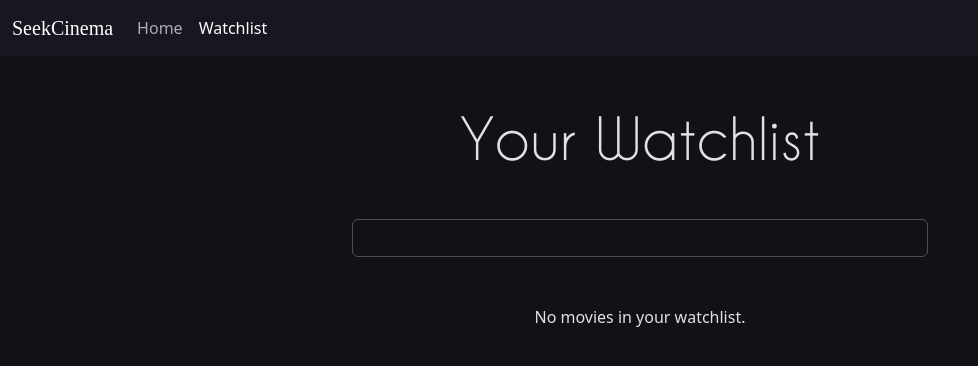
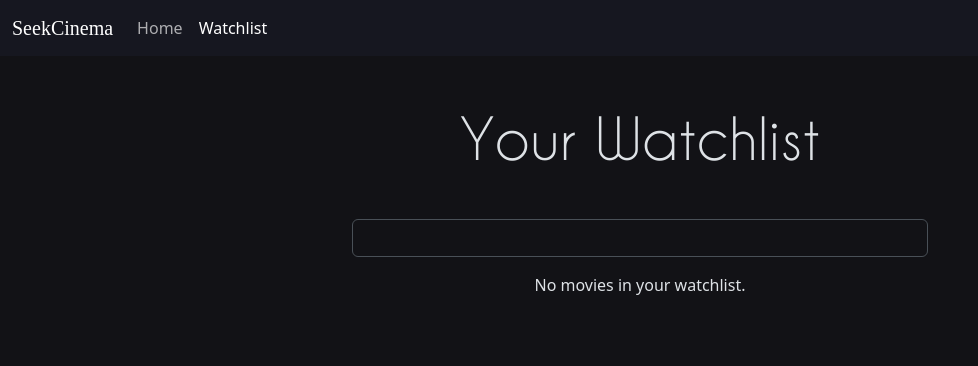
Before and after one commit to Vinity12/cinematic, a plain HTML site: page watchlist.html in a window 1280 px wide. Shown: the whole page, without its empty margins (0-978 px from the left). Drawn offline with nearby package versions, Linux system fonts and the light colour scheme; a web font is replaced by a local one.

Commit message:
Update watchlist.html

```diff
--- a/watchlist.html
+++ b/watchlist.html
@@ -38,7 +38,7 @@
             <input id="searchInput" type="text" oninput="searchMovie(this.value.trim())" class="form-control" aria-label="Sizing example input" aria-describedby="inputGroup-sizing-default">
         </div>
 
-        <div class="container text-center mt-5">
+        <div class="container text-center mt-1">
             <div class="row g-4 justify-content-center" id="movieGrid">
             </div>
         </div>
```
